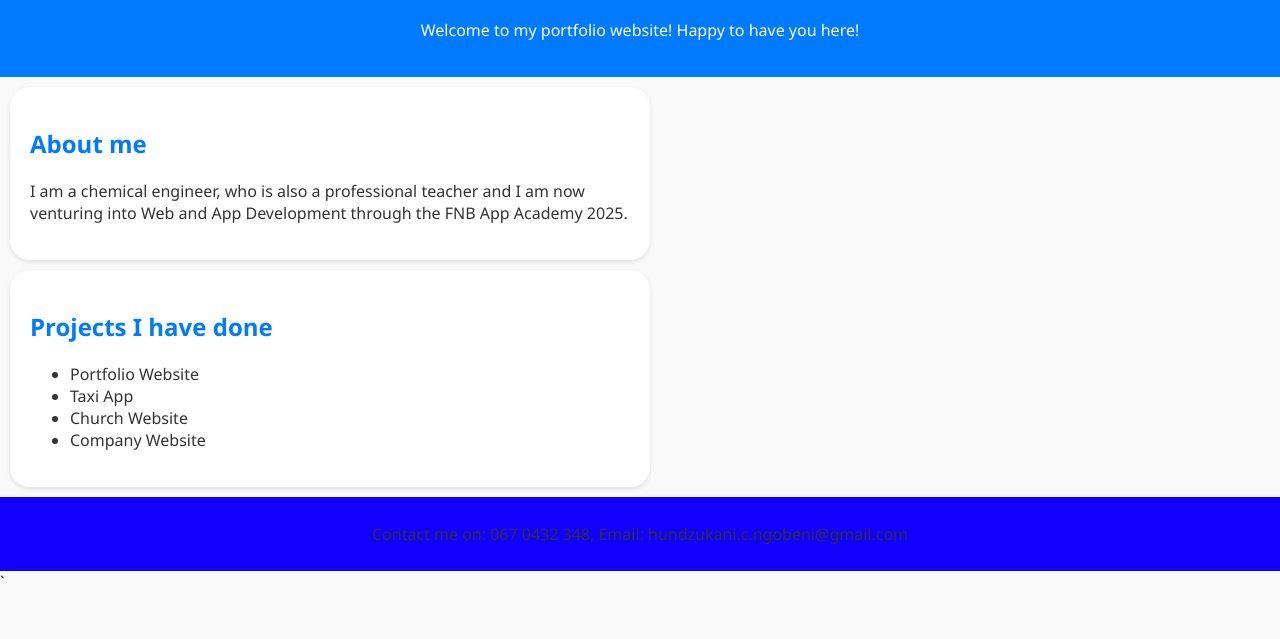
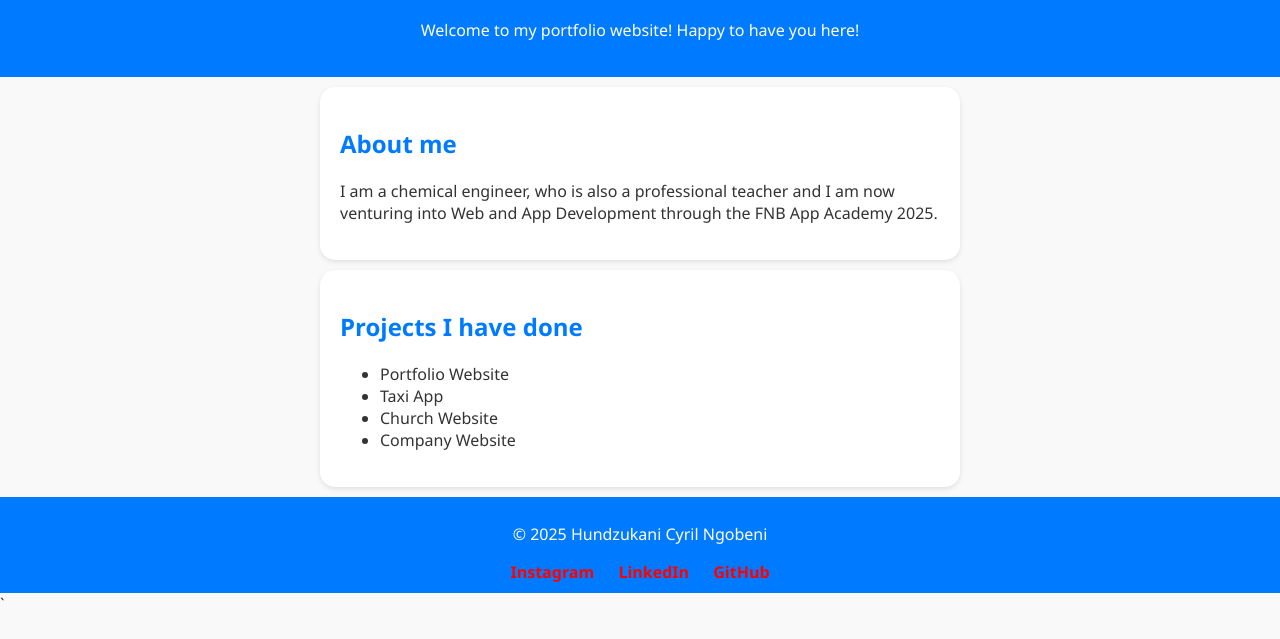
Before and after one commit to MathsGuru/Portfolio-Website, a plain HTML site: page index.html in a window 1280 px wide. Shown: the part 87-726 px from the top of the page. Drawn offline with Linux system fonts and the light colour scheme.

Commit message:
Another update

```diff
--- a/index.html
+++ b/index.html
@@ -4,7 +4,7 @@
     <meta charset="UTF-8">
     <meta name="viewport" content="width=device-width, initial-scale=1.0">
     <title>Hundzukani Cyril Ngobeni - Portfolio</title>
-    <link rel="stylesheet" href="style.css"
+    <link rel="stylesheet" href="style.css">
 </head>
 <body>
     <header>
@@ -12,10 +12,13 @@
         <p>Welcome to my portfolio website! Happy to have you here!</p>
     </header>
 
-    <section class="about" id="about">
+    <section class="about">
         <h2>About me</h2>
         <p>I am a chemical engineer, who is also a professional teacher and I am now venturing into Web and App Development through the FNB App Academy 2025.</p>
     </section>
+
+    <!--If you use class, in CSS you call using .about but if you use id you call using #about-->
+    <!--Since both sections are the same, we don't have to call each individually-->
 
     <section class="projects">
         <h2>Projects I have done</h2>
@@ -28,7 +31,12 @@
     </section>
 
     <footer>
-        <p>Contact me on: 067 0432 348, Email: hundzukani.c.ngobeni@gmail.com</p>
+        <p>© 2025 Hundzukani Cyril Ngobeni</p>
+        <div class="social-links">
+            <a href="https://www.instagram.com/hundzu_cyril/" target="_blank">Instagram</a>
+            <a href="https://www.linkedin.com/in/hundzukani-cyril-ngobeni-107a7499/" target="_blank">LinkedIn</a>
+            <a href="https://github.com/MathsGuru" target="_blank">GitHub</a>
+        </div>
     </footer>
 </body>
 </html>`
--- a/style.css
+++ b/style.css
@@ -15,10 +15,10 @@ header{
 
 section{
     padding: 20px;
-    margin: 10px;
+    margin: 10px auto;
     max-width: 600px;
     background: white;
-    border-radius: 20px;
+    border-radius: 15px;
     box-shadow: 0 2px 5px rgba(0, 0, 0, 0.1);
 }
 
@@ -29,5 +29,21 @@ h2{
 footer{
     text-align: center;
     padding: 10px;
-    background: #1100ff;
+    background: #007bff;
+    color: #ffffff
 }
+
+.social-links{
+    margin-top: 10px;
+}
+
+.social-links > a {
+    margin: 0 10px;
+    color: red;
+    text-decoration: none;
+    font-weight: bold;
+}
+
+.social-links > a:hover{
+
+}
```
